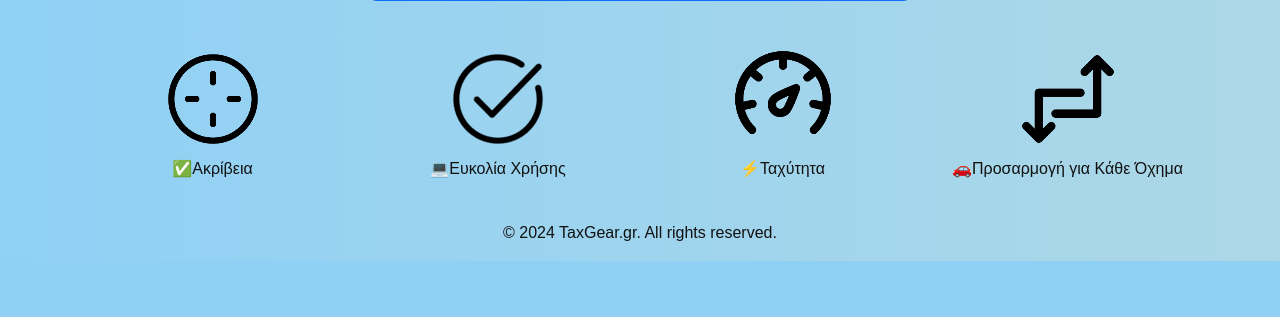
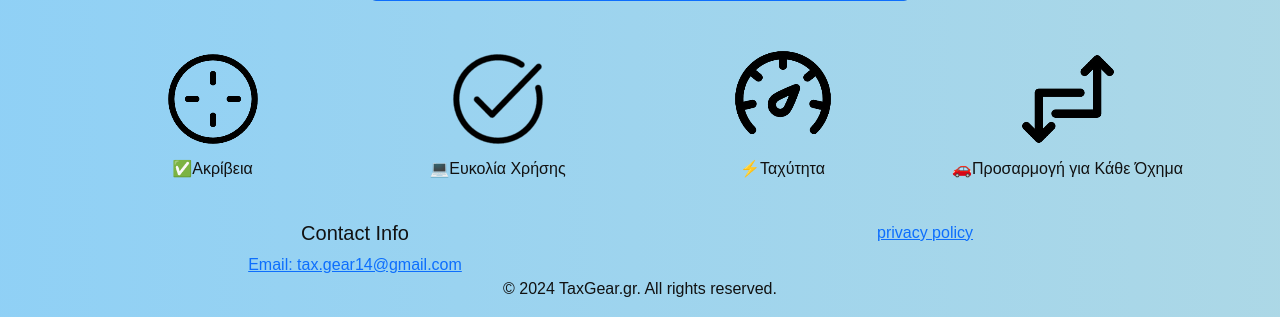
Before and after one commit to armancse-dev/taxgear, a FastAPI app: page / in a window 1280 px wide. Shown: the part 728-1045 px from the top of the page. Before the commit the page ends 989 px from the top, so only its background shows below. Run offline with FastAPI, Linux system fonts and the light colour scheme.

Commit message:
index add 2 section

```diff
--- a/templates/index.html
+++ b/templates/index.html
@@ -116,6 +116,24 @@
         </div>
     </div>
 
+    <section class="contact_info">
+        <div class="container">
+            <div class="row" style="text-align: center;">
+                <div class="col-md-6">
+                    <h5>Contact Info</h5>
+                    <a href="mailto:tax.gear14@gmail.com">Email: tax.gear14@gmail.com</a>
+                </div>
+                <div class="col-md-6">
+
+                    <a href="#">privacy policy</a>
+
+
+                </div>
+            </div>
+        </div>
+
+    </section>
+
     <footer>
         <p>&copy; {{current_year}} TaxGear.gr. All rights reserved.</p>
     </footer>
```
